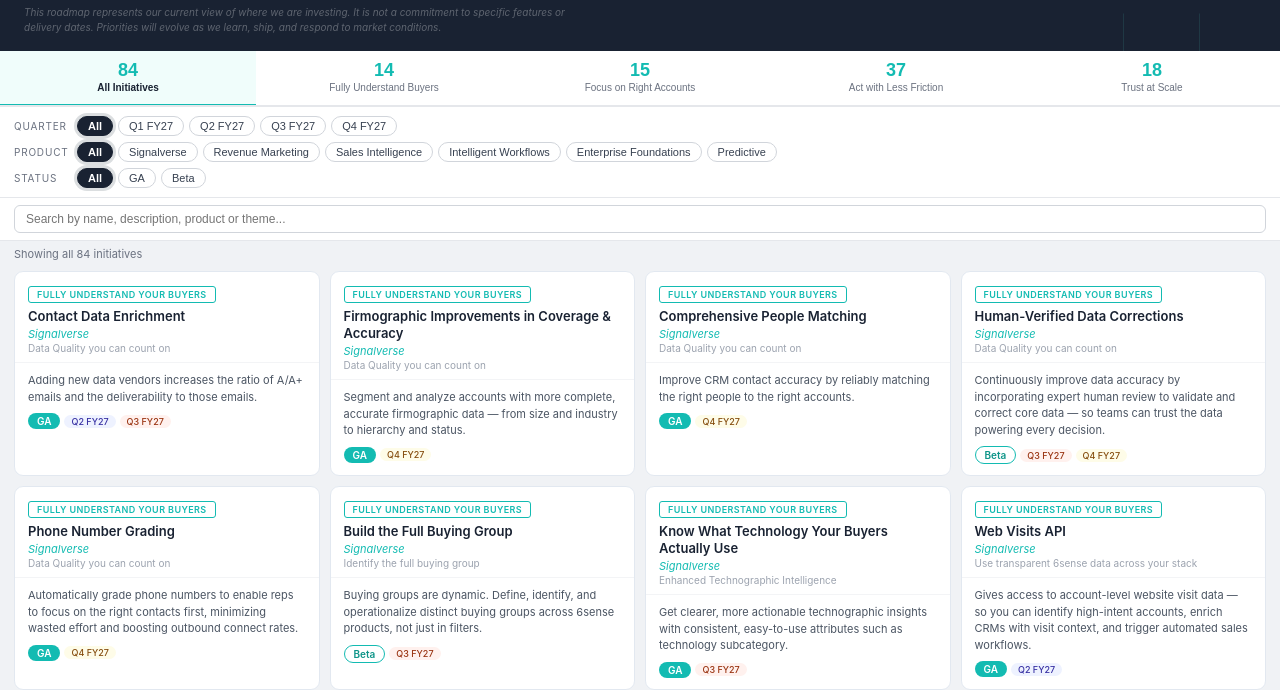
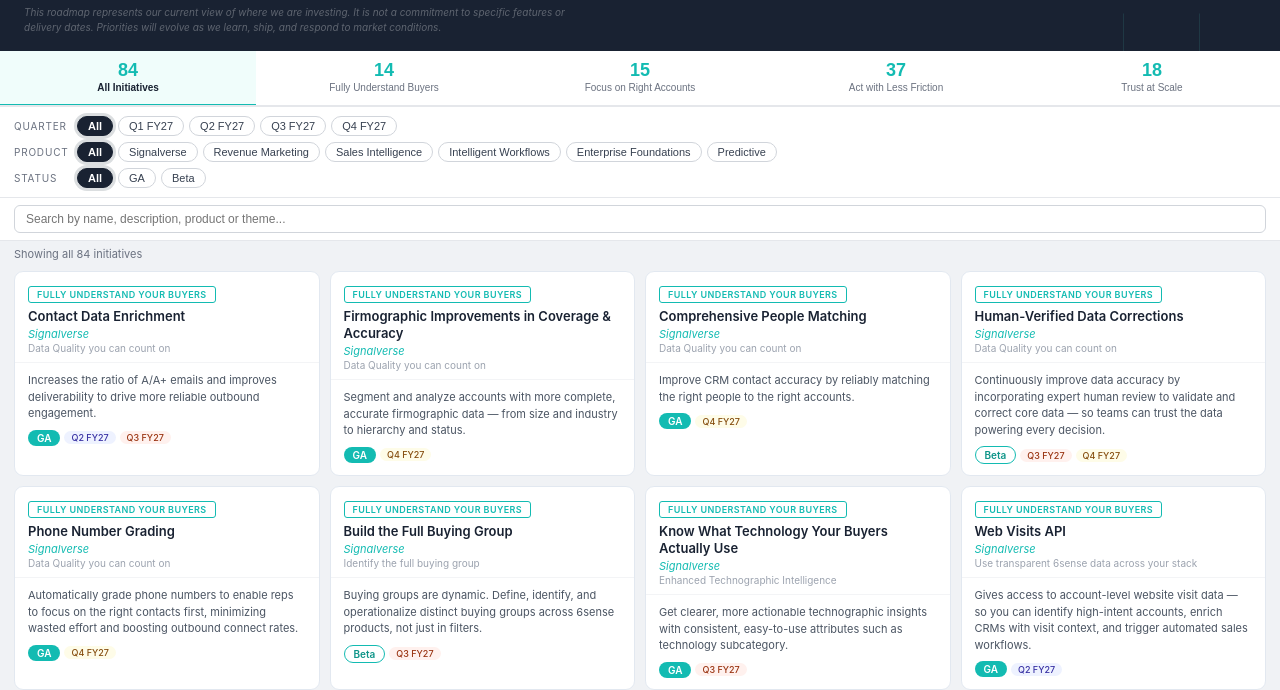
Before and after one commit to julienpierre18/claude-testing, a plain HTML site: page index.html in a window 1280 px wide. Shown: the part 112-802 px from the top of the page. Drawn offline with Linux system fonts and the light colour scheme.

Commit message:
Update index.html
updated contact data line

```diff
--- a/index.html
+++ b/index.html
@@ -239,7 +239,7 @@
 
 <script>
 var ITEMS=[
-  {title:"Contact Data Enrichment",product:"Signalverse",outcome:"1",outcomeName:"Fully Understand Your Buyers",theme:"Data Quality you can count on",desc:"Adding new data vendors increases the ratio of A/A+ emails and the deliverability to those emails.",status:"GA",quarters:["Q2","Q3"],pbUrl:""},
+  {title:"Contact Data Enrichment",product:"Signalverse",outcome:"1",outcomeName:"Fully Understand Your Buyers",theme:"Data Quality you can count on",desc:"Increases the ratio of A/A+ emails and improves deliverability to drive more reliable outbound engagement.",status:"GA",quarters:["Q2","Q3"],pbUrl:""},
   {title:"Firmographic Improvements in Coverage & Accuracy",product:"Signalverse",outcome:"1",outcomeName:"Fully Understand Your Buyers",theme:"Data Quality you can count on",desc:"Segment and analyze accounts with more complete, accurate firmographic data — from size and industry to hierarchy and status.",status:"GA",quarters:["Q4"],pbUrl:"https://6sense.productboard.com/detail/MTpQbUVudGl0eTpiNjY5ZDM1ZS0xYWJiLTQ3OWMtODVhMi0wN2U5YTYzZjlkODA="},
   {title:"Comprehensive People Matching",product:"Signalverse",outcome:"1",outcomeName:"Fully Understand Your Buyers",theme:"Data Quality you can count on",desc:"Improve CRM contact accuracy by reliably matching the right people to the right accounts.",status:"GA",quarters:["Q4"],pbUrl:"https://6sense.productboard.com/detail/MTpQbUVudGl0eTo4NjIwMDEzYS03MWZhLTQwOWYtYmI4YS0zOTc1NzFmNmM5ZTY="},
   {title:"Human-Verified Data Corrections",product:"Signalverse",outcome:"1",outcomeName:"Fully Understand Your Buyers",theme:"Data Quality you can count on",desc:"Continuously improve data accuracy by incorporating expert human review to validate and correct core data — so teams can trust the data powering every decision.",status:"Beta",quarters:["Q3","Q4"],pbUrl:""},
```
